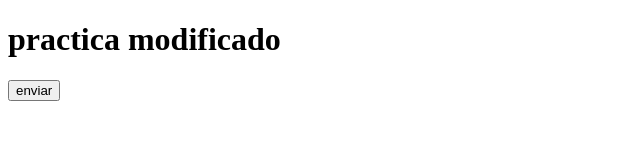
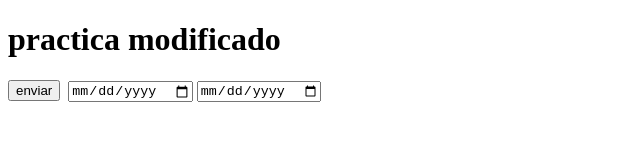
Before and after one commit to Azucena17/practicagit, a plain HTML site: page index.html in a window 1280 px wide. Shown: the whole page, without its empty margins (0-640 px from the left). Drawn offline with Linux system fonts and the light colour scheme.

Commit message:
se implemento birth

```diff
--- a/index.html
+++ b/index.html
@@ -10,6 +10,8 @@
     <form action="#">
         <input type="button" value="enviar">
         <img src="#" alt="">
+        <input type="date" name="age" id="age">
+        <input type="date" name="birthdate" id="birthdate">
     </form>
 </body>
 </html>
```
